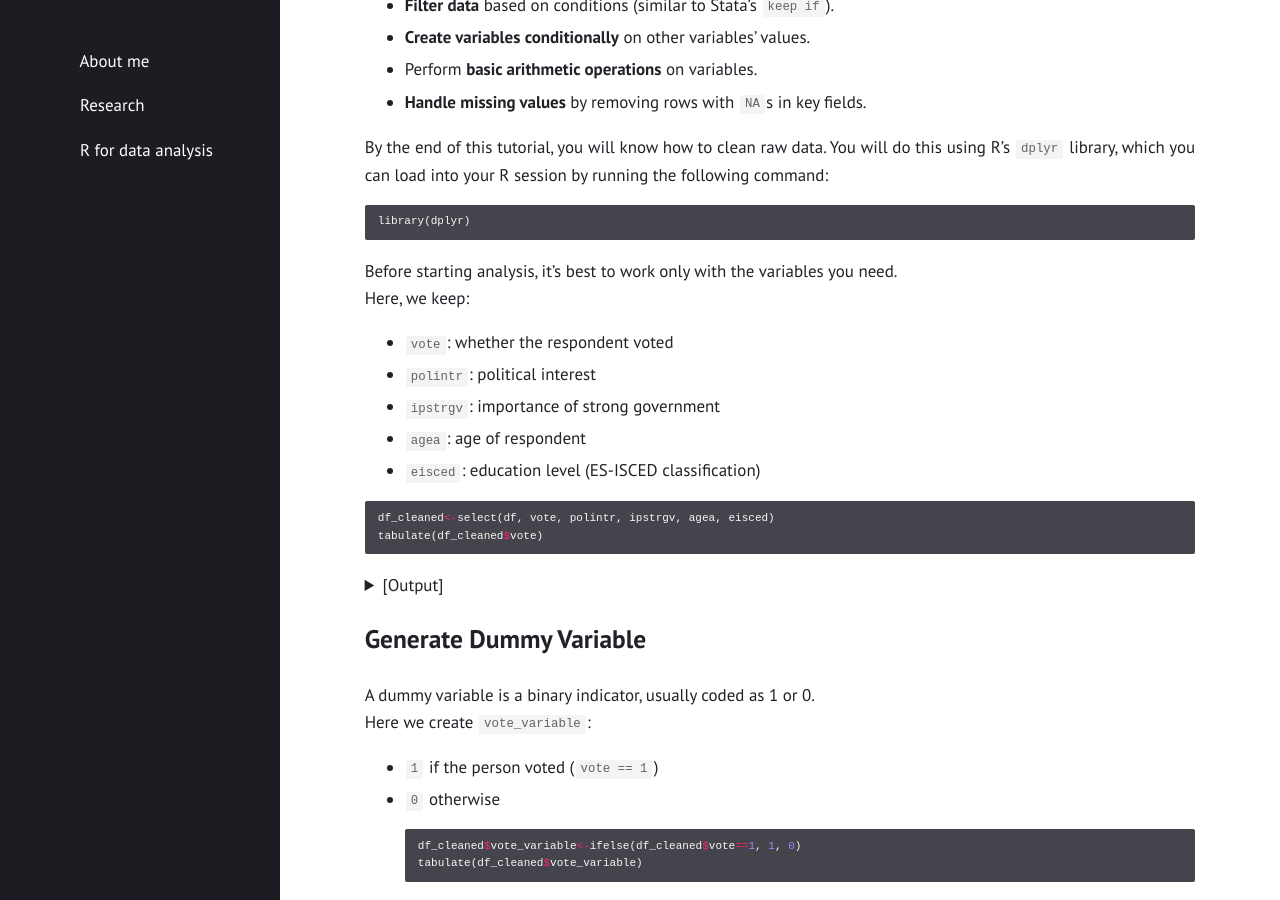
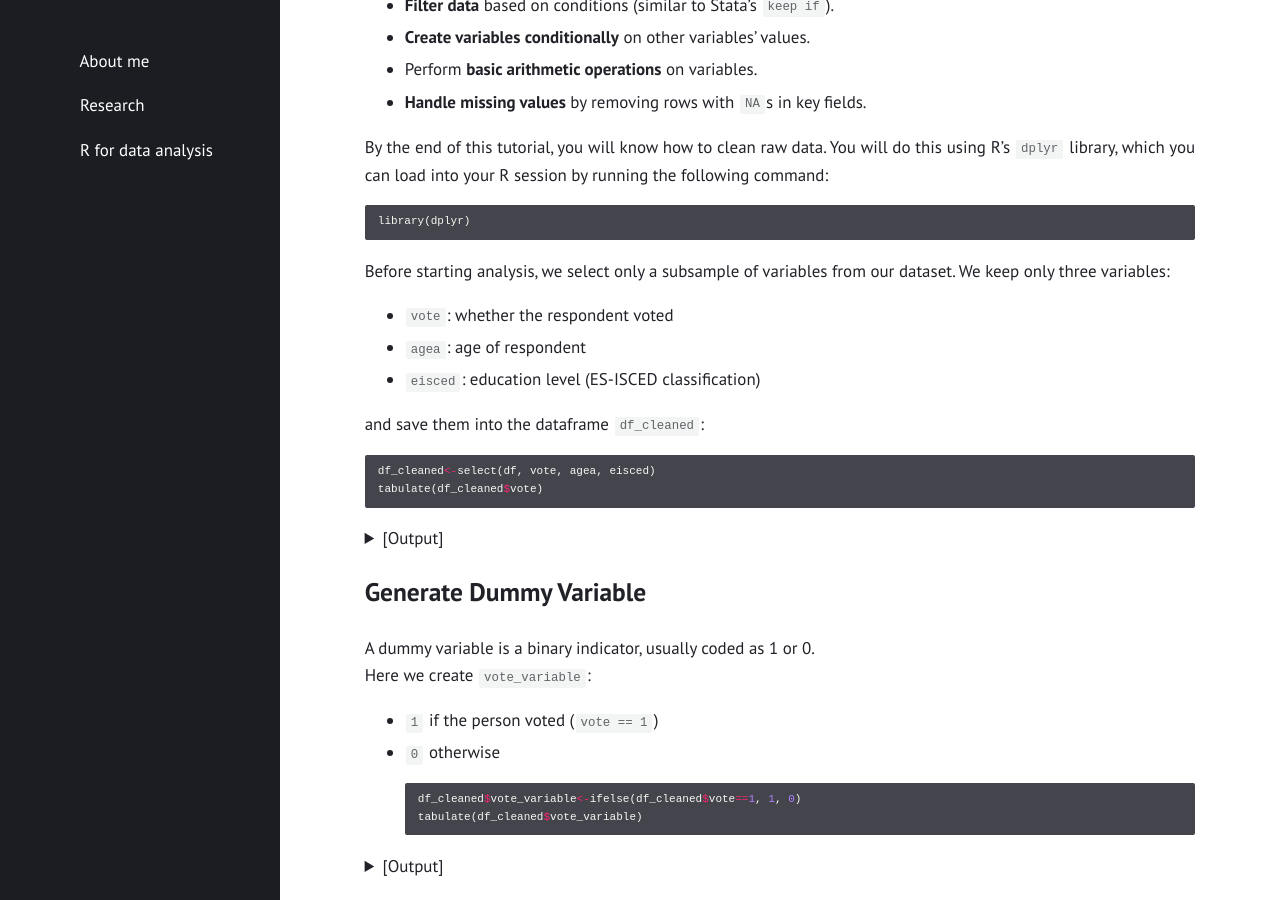
Before and after one commit to gubellom/gubellom.github.io, a Jekyll site: the page built from R files/Manipulation.md, in a window 1280 px wide and 900 px high, scrolled down 326 px. Built offline with Jekyll 4.4.1, drawn with Linux system fonts in a browser that asks for light colours.

Commit message:
Update Manipulation.md
Signed-off-by: Michele Gubello <62111923+gubellom@users.noreply.github.com>

````diff
--- a/R files/Manipulation.md
+++ b/R files/Manipulation.md
@@ -23,20 +23,16 @@ library(dplyr)
 
 
 
-Before starting analysis, it’s best to work only with the variables you need.
-Here, we keep:
+Before starting analysis, we select only a subsample of variables from our dataset. We keep only three variables:
 
 - `vote`: whether the respondent voted
-- `polintr`: political interest
-- `ipstrgv`: importance of strong government
 - `agea`: age of respondent
 - `eisced`: education level (ES-ISCED classification)
 
-
-
+and save them into the dataframe `df_cleaned`:
 
 ```r
-df_cleaned<-select(df, vote, polintr, ipstrgv, agea, eisced)
+df_cleaned<-select(df, vote, agea, eisced)
 tabulate(df_cleaned$vote)
 ```
 <details>
````
